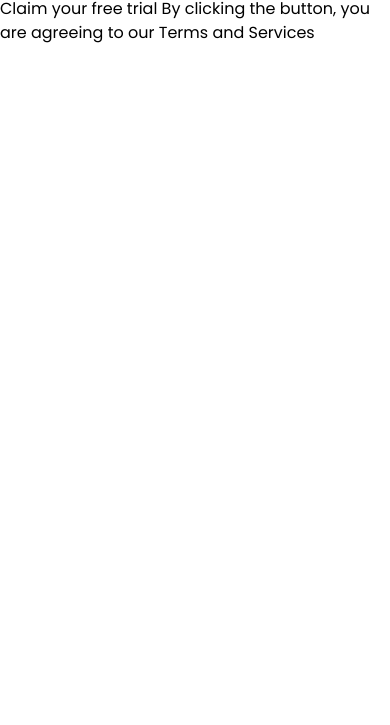
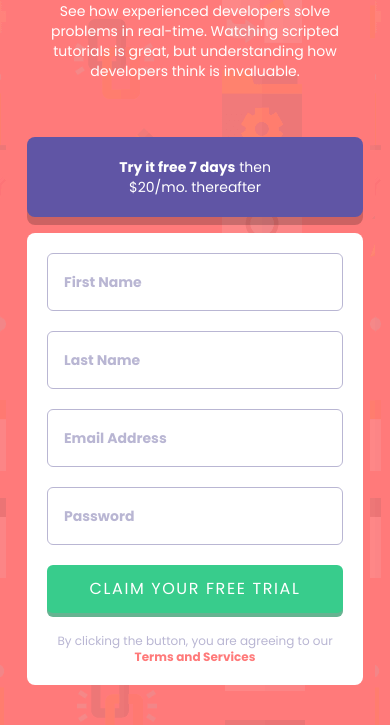
Before and after one commit to devggui/intro-signup-form, a website: page index.html in a window 390 px wide. Shown: the part 171-896 px from the top of the page. Before the commit the page ends 844 px from the top, so only its background shows below. Drawn offline with nearby package versions, Linux system fonts and the light colour scheme.

Commit message:
feat: mobile first

```diff
--- a/index.html
+++ b/index.html
@@ -11,29 +11,32 @@
 
   <title>Frontend Mentor | Intro component with sign up form</title>
 </head>
-<body>
-  <main>
-    <div>
-      <h1>Learn to code by watching others</h1>
+<body class="bg-[url('./images/bg-intro-mobile.png')] bg-[var(--Red)] w-screen h-full">
+  <div class="flex flex-col items-center justify-center">
+    <div class="flex flex-col px-5 pb-10 items-center justify-center max-w-[23.5rem]">
+      <div class="flex flex-col items-center justify-center text-center mt-20 mb-14">
+        <h1 class="text-3xl font-bold text-white mb-5">Learn to code by watching others</h1>
 
-      <p>See how experienced developers solve problems in real-time. Watching scripted tutorials is great, but understanding how developers think is invaluable. </p>
-    </div>
+        <p class="font-normal text-sm text-white">See how experienced developers solve problems in real-time. Watching scripted tutorials is great, but understanding how developers think is invaluable. </p>
+      </div>
 
-    <div>
-      <div>
-        Try it free 7 days then $20/mo. thereafter
-      </div>
-      <div>
-        First Name
-        Last Name
-        Email Address
-        Password
+      <div class="flex flex-col items-center justify-center">
+        <div class="text-center rounded-lg bg-[var(--Blue)] p-5 mb-4 w-full text-white text-sm my-shadow-black-op">
+          <p><span class="font-bold">Try it free 7 days</span> then</p>
+          <p class="font-normal">$20/mo. thereafter</p>
+        </div>
+        <div class="bg-white rounded-lg p-5">
+          <input class="py-4 pl-4 pr-10 w-full rounded-md placeholder:text-[var(--Grayish-Blue)] placeholder:font-bold placeholder:text-sm mb-5 border-solid border-[1px] border-[var(--Grayish-Blue)]" type="text" placeholder="First Name">
+          <input class="py-4 pl-4 pr-10 w-full rounded-md placeholder:text-[var(--Grayish-Blue)] placeholder:font-bold placeholder:text-sm mb-5 border-solid border-[1px] border-[var(--Grayish-Blue)]" type="text" placeholder="Last Name">
+          <input class="py-4 pl-4 pr-10 w-full rounded-md placeholder:text-[var(--Grayish-Blue)] placeholder:font-bold placeholder:text-sm mb-5 border-solid border-[1px] border-[var(--Grayish-Blue)]" type="email" placeholder="Email Address">
+          <input class="py-4 pl-4 pr-10 w-full rounded-md placeholder:text-[var(--Grayish-Blue)] placeholder:font-bold placeholder:text-sm mb-5 border-solid border-[1px] border-[var(--Grayish-Blue)]" type="password" placeholder="Password">
 
-        Claim your free trial
+          <button class="flex items-center justify-center bg-[var(--Green)] w-full p-3 rounded-md text-white uppercase text-normal text-center tracking-widest my-shadow-green-op mb-5">Claim your free trial</button>
 
-        By clicking the button, you are agreeing to our Terms and Services
+          <p class="text-xs text-center text-[var(--Grayish-Blue)]">By clicking the button, you are agreeing to our <a href=""><span class="text-[var(--Red)] font-bold">Terms and Services</span></a></p>
+        </div>
       </div>
     </div>
-  </main>
+  </div>
 </body>
 </html>
--- a/styles/main.css
+++ b/styles/main.css
@@ -9,8 +9,8 @@
 
   /* ### Primary */
 
-  --Red: hsl(0, 100%, 74%) ;
-  --Green: hsl(154, 59%, 51%);
+  --Red: rgb(255, 122, 122);
+  --Green: rgb(56, 204, 140);
 
   /* ### Accent */
 
@@ -19,7 +19,7 @@
   /* ### Neutral */
 
   --Dark-Blue: hsl(249, 10%, 26%) ;
-  --Grayish-Blue: hsl(246, 25%, 77%);
+  --Grayish-Blue: rgb(185, 182, 211);
 }
 
 html,
@@ -32,3 +32,11 @@ body {
   padding: 0;
   box-sizing: border-box;
 }
+
+.my-shadow-black-op {
+  box-shadow: rgba(0, 0, 0, 0.2) 0px 8px;
+}
+
+.my-shadow-green-op {
+  box-shadow: rgba(0, 128, 72, 0.6) 0px 4px;
+}
```
